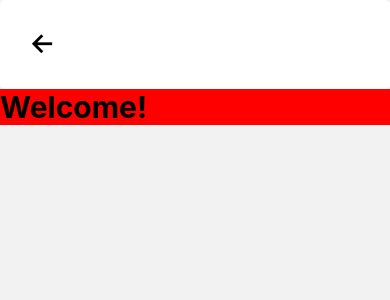
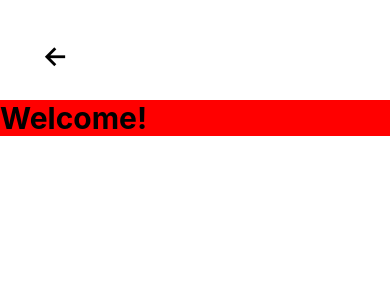
Before and after one commit to letticiaAndrade/CreateScreenLogin, a React Native app: screen /Login in a window 390 px wide. Shown: the top 300 px of the page. Built offline with nearby package versions, Linux system fonts and the light colour scheme.

Commit message:
adicionando botão back no header

```diff
--- a/src/screen/Login.jsx
+++ b/src/screen/Login.jsx
@@ -4,11 +4,10 @@ import { Ionicons } from '@expo/vector-icons';
 
 export const Login= ({navigation})=> {
     return (
-        <View style={{flex:1}}>
-            <View>
-                <Ionicons.Button name="arrow-back" size={30} color={'black'} backgroundColor='white' onPress={()=> navigation.navigate('Home')}
-                 style={{margin: 20}}>
-
+        <View style={{flex:1,backgroundColor:'white'}}>
+            <View style={{ padding:33, height:100,width:120 }}>
+                <Ionicons.Button name="arrow-back" size={30} color={'black'} backgroundColor='white' onPress={()=> navigation.navigate('Home')} activeOpacity={1}
+               iconStyle={{width:30, height:30}}>
                 </Ionicons.Button>
             </View>
 
```
